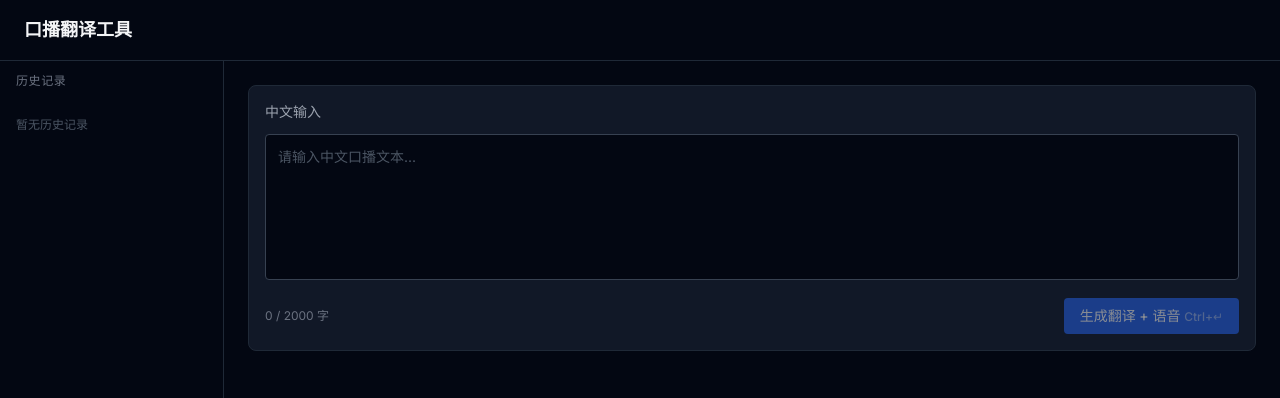
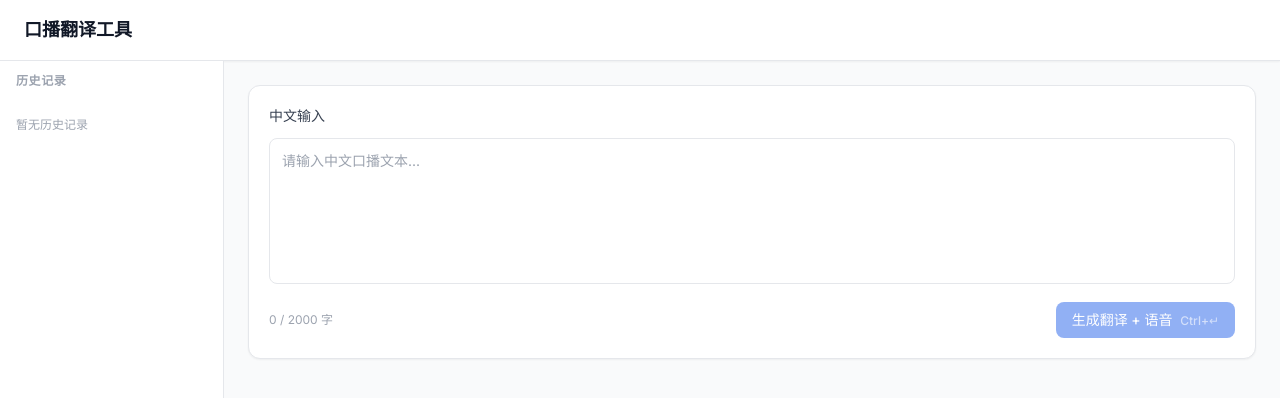
Before and after one commit to okelekaf01-cmd/ttsdemo, a Next.js app: page / in a window 1280 px wide. Shown: the top 398 px of the page. Built offline with nearby package versions, Linux system fonts and the light colour scheme.

Commit message:
design: light color scheme, ChatGPT/Gemini style UI

```diff
--- a/app/page.tsx
+++ b/app/page.tsx
@@ -18,9 +18,9 @@ export default function Home() {
   }, [task.state])
 
   return (
-    <div className="flex h-screen flex-col">
-      <header className="border-b border-gray-800 px-6 py-4">
-        <h1 className="text-lg font-semibold">口播翻译工具</h1>
+    <div className="flex h-screen flex-col bg-gray-50">
+      <header className="bg-white border-b border-gray-200 px-6 py-4 shadow-sm">
+        <h1 className="text-lg font-semibold text-gray-900">口播翻译工具</h1>
       </header>
       <div className="flex flex-1 overflow-hidden">
         <HistoryPanel onSelect={task.loadFromHistory} />
--- a/components/HighlightPlayer.tsx
+++ b/components/HighlightPlayer.tsx
@@ -34,7 +34,7 @@ export function HighlightPlayer({ englishText, speechResult }: HighlightPlayerPr
         className="w-full" />
       <div className="text-sm leading-loose">
         {sentences.map((s, i) => (
-          <span key={i} className={`rounded px-0.5 transition-colors ${i === activeIdx ? 'bg-blue-600 text-white' : 'text-gray-300'}`}>
+          <span key={i} className={`rounded px-0.5 transition-colors ${i === activeIdx ? 'bg-blue-100 text-blue-800 font-medium' : 'text-gray-700'}`}>
             {s}{' '}
           </span>
         ))}
--- a/components/HistoryPanel.tsx
+++ b/components/HistoryPanel.tsx
@@ -25,17 +25,17 @@ export function HistoryPanel({ onSelect }: Props) {
   }
 
   return (
-    <aside className="flex w-56 shrink-0 flex-col overflow-hidden border-r border-gray-800">
-      <div className="px-4 py-3 text-xs font-medium uppercase tracking-wider text-gray-500">历史记录</div>
-      <div className="flex-1 space-y-1 overflow-y-auto px-2 pb-2">
-        {items.length === 0 && <p className="px-2 py-4 text-xs text-gray-600">暂无历史记录</p>}
+    <aside className="flex w-56 shrink-0 flex-col overflow-hidden border-r border-gray-200 bg-white">
+      <div className="px-4 py-3 text-xs font-semibold uppercase tracking-wider text-gray-400">历史记录</div>
+      <div className="flex-1 space-y-0.5 overflow-y-auto px-2 pb-2">
+        {items.length === 0 && <p className="px-2 py-4 text-xs text-gray-400">暂无历史记录</p>}
         {items.map(item => (
           <button key={item.id} onClick={() => handleSelect(item.id)}
-            className={`w-full rounded px-3 py-2 text-left text-xs hover:bg-gray-800 ${selectedId === item.id ? 'bg-gray-800' : ''}`}>
-            <div className="truncate font-medium text-gray-300">
+            className={`w-full rounded-lg px-3 py-2.5 text-left text-xs transition-colors hover:bg-gray-50 ${selectedId === item.id ? 'bg-blue-50 text-blue-700' : ''}`}>
+            <div className={`truncate font-medium ${selectedId === item.id ? 'text-blue-700' : 'text-gray-700'}`}>
               {item.chineseText.slice(0, 20)}{item.chineseText.length > 20 ? '...' : ''}
             </div>
-            <div className="mt-0.5 text-gray-600">{new Date(item.createdAt).toLocaleDateString('zh-CN')}</div>
+            <div className="mt-0.5 text-gray-400">{new Date(item.createdAt).toLocaleDateString('zh-CN')}</div>
           </button>
         ))}
       </div>
--- a/components/InputPanel.tsx
+++ b/components/InputPanel.tsx
@@ -9,21 +9,21 @@ export function InputPanel({ onGenerate, isLoading }: InputPanelProps) {
 
   return (
     <form onSubmit={e => { e.preventDefault(); if (text.trim() && !isLoading) onGenerate(text.trim()) }}
-      className="rounded-lg border border-gray-800 bg-gray-900 p-4 space-y-3">
-      <label className="block text-sm font-medium text-gray-400">中文输入</label>
+      className="rounded-xl border border-gray-200 bg-white p-5 shadow-sm space-y-3">
+      <label className="block text-sm font-medium text-gray-700">中文输入</label>
       <textarea
         value={text} onChange={e => setText(e.target.value)}
         onKeyDown={e => { if (e.key === 'Enter' && (e.ctrlKey || e.metaKey) && text.trim() && !isLoading) { e.preventDefault(); onGenerate(text.trim()) } }}
         maxLength={MAX} rows={6} placeholder="请输入中文口播文本..."
-        className="w-full resize-none rounded border border-gray-700 bg-gray-950 p-3 text-sm text-gray-100 placeholder-gray-600 focus:border-blue-500 focus:outline-none"
+        className="w-full resize-none rounded-lg border border-gray-200 bg-white p-3 text-sm text-gray-900 placeholder-gray-400 focus:border-blue-500 focus:outline-none focus:ring-2 focus:ring-blue-500/20"
       />
       <div className="flex items-center justify-between">
-        <span className={`text-xs ${text.length > MAX * 0.9 ? 'text-red-400' : 'text-gray-500'}`}>
+        <span className={`text-xs ${text.length > MAX * 0.9 ? 'text-red-500' : 'text-gray-400'}`}>
           {text.length} / {MAX} 字
         </span>
         <button type="submit" disabled={isLoading || !text.trim()}
-          className="rounded bg-blue-600 px-4 py-2 text-sm font-medium text-white hover:bg-blue-500 disabled:cursor-not-allowed disabled:opacity-50">
-          {isLoading ? '生成中...' : <>生成翻译 + 语音 <span className="opacity-50 text-xs">Ctrl+↵</span></>}
+          className="rounded-lg bg-blue-600 px-4 py-2 text-sm font-medium text-white hover:bg-blue-700 disabled:cursor-not-allowed disabled:opacity-50 transition-colors">
+          {isLoading ? '生成中...' : <><span>生成翻译 + 语音</span> <span className="opacity-60 text-xs ml-1">Ctrl+↵</span></>}
         </button>
       </div>
     </form>
--- a/components/ResultPanel.tsx
+++ b/components/ResultPanel.tsx
@@ -25,28 +25,30 @@ export function ResultPanel({ englishText, speechResult, state, error }: ResultP
   }
 
   return (
-    <div className="rounded-lg border border-gray-800 bg-gray-900 p-4 space-y-4">
+    <div className="rounded-xl border border-gray-200 bg-white p-5 shadow-sm space-y-4">
       <div className="flex items-center justify-between">
-        <label className="text-sm font-medium text-gray-400">英文结果</label>
-        {state === 'translating' && <span className="text-xs text-blue-400 animate-pulse">翻译中...</span>}
-        {state === 'generating' && <span className="text-xs text-blue-400 animate-pulse">生成语音中...</span>}
+        <label className="text-sm font-medium text-gray-700">英文结果</label>
+        {state === 'translating' && <span className="text-xs text-blue-500 animate-pulse">翻译中...</span>}
+        {state === 'generating' && <span className="text-xs text-blue-500 animate-pulse">生成语音中...</span>}
       </div>
-      {error && <div className="rounded border border-red-700 bg-red-900/30 p-3 text-sm text-red-400">{error}</div>}
+      {error && <div className="rounded-lg border border-red-200 bg-red-50 p-3 text-sm text-red-600">{error}</div>}
       {englishText && (
         <>
           <div className="flex gap-2">
-            <button onClick={copy} className="rounded border border-gray-700 px-3 py-1.5 text-xs hover:bg-gray-800">
+            <button onClick={copy}
+              className="rounded-lg border border-gray-200 bg-white px-3 py-1.5 text-xs text-gray-600 hover:bg-gray-50 transition-colors">
               {copied ? '✓ 已复制' : '复制'}
             </button>
             {speechResult && (
-              <button onClick={download} className="rounded border border-gray-700 px-3 py-1.5 text-xs hover:bg-gray-800">
+              <button onClick={download}
+                className="rounded-lg border border-gray-200 bg-white px-3 py-1.5 text-xs text-gray-600 hover:bg-gray-50 transition-colors">
                 下载音频
               </button>
             )}
           </div>
           {speechResult
             ? <HighlightPlayer englishText={englishText} speechResult={speechResult} />
-            : <p className="text-sm leading-relaxed text-gray-300">{englishText}</p>}
+            : <p className="text-sm leading-relaxed text-gray-700">{englishText}</p>}
         </>
       )}
     </div>
--- a/components/VoiceComparison.tsx
+++ b/components/VoiceComparison.tsx
@@ -31,24 +31,24 @@ export function VoiceComparison({ primarySpeechResult, multiVoiceResults }: Prop
   }
 
   return (
-    <div className="rounded-lg border border-gray-800 bg-gray-900 p-4 space-y-4">
-      <label className="text-sm font-medium text-gray-400">多音色对比</label>
+    <div className="rounded-xl border border-gray-200 bg-white p-5 shadow-sm space-y-4">
+      <label className="text-sm font-medium text-gray-700">多音色对比</label>
       <div className="grid grid-cols-2 gap-3">
         {allVoices.map(v => (
-          <div key={v.voiceId} className="rounded border border-gray-700 bg-gray-950 p-3 space-y-2">
-            <div className="text-sm font-medium text-gray-200">{v.voiceName}</div>
+          <div key={v.voiceId} className="rounded-lg border border-gray-200 bg-gray-50 p-3 space-y-2">
+            <div className="text-sm font-medium text-gray-800">{v.voiceName}</div>
             {'error' in v && v.error
-              ? <p className="text-xs text-red-400">{v.error}</p>
+              ? <p className="text-xs text-red-500">{v.error}</p>
               : urls[v.voiceId]
                 ? <>
                     <audio src={urls[v.voiceId]} controls className="h-8 w-full"
                       onPlay={e => document.querySelectorAll('audio').forEach(a => { if (a !== e.currentTarget) a.pause() })} />
                     <button onClick={() => download(v.voiceId, v.voiceName)}
-                      className="w-full rounded border border-gray-700 py-1 text-xs hover:bg-gray-800">
+                      className="w-full rounded-lg border border-gray-200 bg-white py-1.5 text-xs text-gray-600 hover:bg-gray-50 transition-colors">
                       下载 {v.voiceName}
                     </button>
                   </>
-                : <p className="text-xs text-gray-500">生成中...</p>}
+                : <p className="text-xs text-gray-400">生成中...</p>}
           </div>
         ))}
       </div>
```
